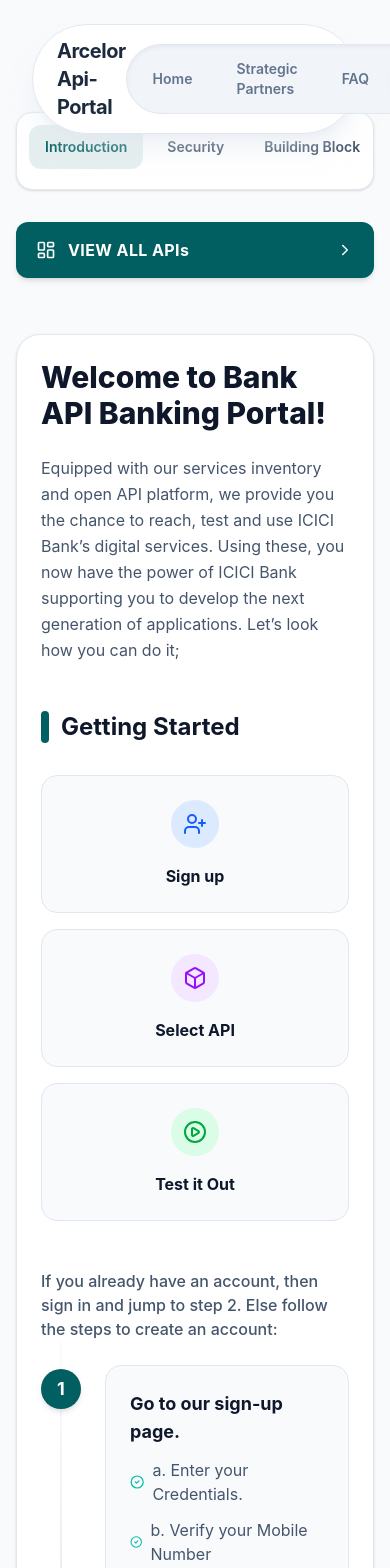
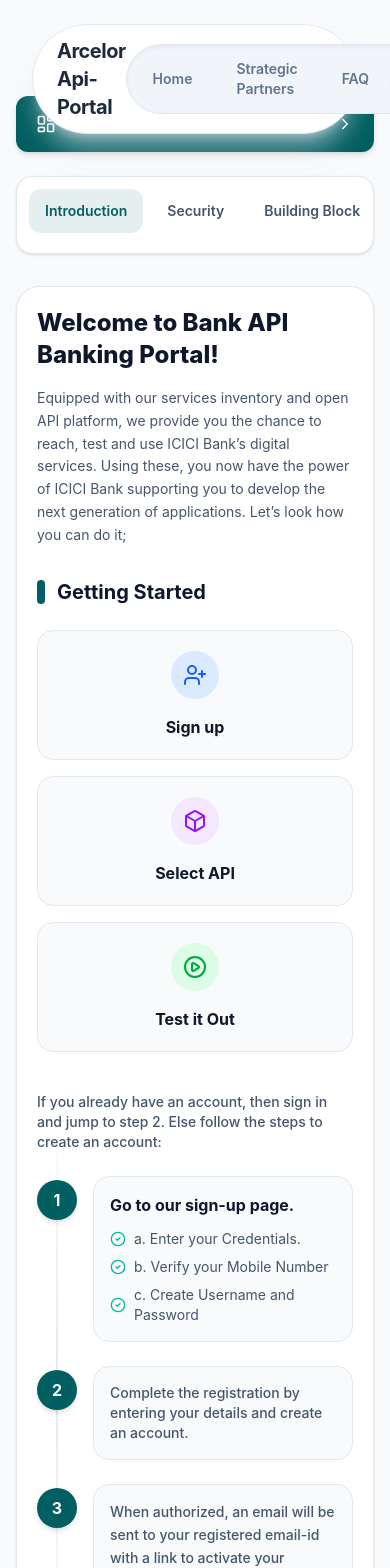
Before and after one commit to manthanvaghasiya/api-portal, a React (Vite) app: page /explore in a window 390 px wide. Shown: the top 1568 px of the page. Built offline with nearby package versions, Linux system fonts and the light colour scheme.

Commit message:
Update ExploreAPIs.jsx

```diff
--- a/src/pages/ExploreAPIs.jsx
+++ b/src/pages/ExploreAPIs.jsx
@@ -27,10 +27,16 @@
         {/* =========================================
             LEFT SIDEBAR (Navigation)
             ========================================= */}
-        <div className="w-full lg:w-72 shrink-0 pt-4">
+        <div className="w-full lg:w-72 shrink-0 lg:pt-4">
 
-          {/* Dashboard Button */}
-
+          {/* 🚨 FIX: Moved the Sandbox button INSIDE the sidebar so it stacks perfectly! */}
+          <Link to="/sandbox" className="w-full flex items-center justify-between bg-[#025f61] hover:bg-[#014849] text-white px-5 py-4 rounded-xl font-bold transition-all shadow-md mb-6 group">
+            <div className="flex items-center gap-3">
+              <LayoutDashboard size={20} />
+              <span className="tracking-wide">VIEW ALL APIs</span>
+            </div>
+            <ChevronRight size={18} className="group-hover:translate-x-1 transition-transform" />
+          </Link>
 
           {/* Categories Menu */}
           <div className="bg-white dark:bg-[#0d151c] rounded-2xl shadow-sm border border-slate-200 dark:border-slate-800 p-3 lg:p-4">
@@ -38,13 +44,19 @@
               Categories
             </h3>
 
-            {/* Mobile View: Horizontal Scroll / Laptop View: Vertical List */}
-            <div className="flex lg:flex-col gap-2 overflow-x-auto lg:overflow-visible hide-scrollbar pb-2 lg:pb-0">
+            {/* Mobile View: Horizontal Scroll / Desktop View: Vertical List */}
+            {/* 🚨 FIX: Added proper snapping and hid the scrollbar for mobile */}
+            <div className="flex lg:flex-col gap-2 overflow-x-auto lg:overflow-visible pb-2 lg:pb-0 snap-x snap-mandatory" style={{ scrollbarWidth: 'none', msOverflowStyle: 'none' }}>
+              <style>{`
+                /* Hide scrollbar for Chrome, Safari and Opera */
+                div::-webkit-scrollbar { display: none; }
+              `}</style>
+
               {categories.map((category) => (
                 <button
                   key={category}
                   onClick={() => setActiveCategory(category)}
-                  className={`whitespace-nowrap flex items-center justify-between px-4 py-3 rounded-xl font-semibold text-sm transition-all ${
+                  className={`snap-start whitespace-nowrap flex items-center justify-between px-4 py-3 rounded-xl font-semibold text-sm transition-all ${
                     activeCategory === category
                       ? 'bg-[#025f61]/10 dark:bg-[#025f61]/20 text-[#025f61] dark:text-teal-400'
                       : 'text-slate-600 dark:text-slate-400 hover:bg-slate-50 dark:hover:bg-white/5 hover:text-slate-900 dark:hover:text-white'
@@ -57,55 +69,49 @@
             </div>
           </div>
         </div>
-        <Link to="/sandbox" className="w-full flex items-center justify-between bg-[#025f61] hover:bg-[#014849] text-white px-5 py-4 rounded-xl font-bold transition-all shadow-md mb-6 group">
-            <div className="flex items-center gap-3">
-              <LayoutDashboard size={20} />
-              <span className="tracking-wide">VIEW ALL APIs</span>
-            </div>
-            <ChevronRight size={18} className="group-hover:translate-x-1 transition-transform" />
-          </Link>
+
 
         {/* =========================================
             RIGHT SIDE (Main Content Area)
             ========================================= */}
         <div className="flex-1">
-          <div className="bg-white dark:bg-[#0d151c] rounded-3xl shadow-sm border border-slate-200 dark:border-slate-800 p-6 lg:p-10 min-h-[600px]">
+          <div className="bg-white dark:bg-[#0d151c] rounded-3xl shadow-sm border border-slate-200 dark:border-slate-800 p-5 sm:p-6 lg:p-10 min-h-[600px]">
 
             {/* Show Introduction Content Only if 'Introduction' is selected */}
             {activeCategory === 'Introduction' ? (
               <div className="animate-in fade-in duration-500">
 
                 {/* Header Text */}
-                <h1 className="text-3xl lg:text-4xl font-extrabold text-slate-900 dark:text-white mb-6">
-                  Welcome to  Bank API Banking Portal!
+                <h1 className="text-2xl sm:text-3xl lg:text-4xl font-extrabold text-slate-900 dark:text-white mb-4 lg:mb-6">
+                  Welcome to Bank API Banking Portal!
                 </h1>
-                <p className="text-base lg:text-lg text-slate-600 dark:text-slate-300 leading-relaxed mb-12">
+                <p className="text-sm sm:text-base lg:text-lg text-slate-600 dark:text-slate-300 leading-relaxed mb-8 lg:mb-12">
                   Equipped with our services inventory and open API platform, we provide you the chance to reach, test and use ICICI Bank’s digital services. Using these, you now have the power of ICICI Bank supporting you to develop the next generation of applications. Let’s look how you can do it;
                 </p>
 
                 {/* Getting Started Section */}
-                <h2 className="text-2xl font-bold text-slate-900 dark:text-white mb-8 flex items-center gap-3">
-                  <div className="w-2 h-8 bg-[#025f61] rounded-full"></div>
+                <h2 className="text-xl sm:text-2xl font-bold text-slate-900 dark:text-white mb-6 lg:mb-8 flex items-center gap-3">
+                  <div className="w-2 h-6 sm:h-8 bg-[#025f61] rounded-full"></div>
                   Getting Started
                 </h2>
 
-                {/* The 3 Top Cards */}
-                <div className="grid grid-cols-1 md:grid-cols-3 gap-4 lg:gap-6 mb-12">
-                  <div className="bg-slate-50 dark:bg-[#111c24] p-6 rounded-2xl border border-slate-200 dark:border-slate-800 flex flex-col items-center text-center">
+                {/* The 3 Top Cards (Stack on mobile, side-by-side on tablet/desktop) */}
+                <div className="grid grid-cols-1 sm:grid-cols-3 gap-4 lg:gap-6 mb-10 lg:mb-12">
+                  <div className="bg-slate-50 dark:bg-[#111c24] p-5 sm:p-6 rounded-2xl border border-slate-200 dark:border-slate-800 flex flex-col items-center text-center">
                     <div className="w-12 h-12 bg-blue-100 dark:bg-blue-900/30 text-blue-600 dark:text-blue-400 rounded-full flex items-center justify-center mb-4">
                       <UserPlus size={24} />
                     </div>
                     <h3 className="font-bold text-slate-900 dark:text-white">Sign up</h3>
                   </div>
 
-                  <div className="bg-slate-50 dark:bg-[#111c24] p-6 rounded-2xl border border-slate-200 dark:border-slate-800 flex flex-col items-center text-center">
+                  <div className="bg-slate-50 dark:bg-[#111c24] p-5 sm:p-6 rounded-2xl border border-slate-200 dark:border-slate-800 flex flex-col items-center text-center">
                     <div className="w-12 h-12 bg-purple-100 dark:bg-purple-900/30 text-purple-600 dark:text-purple-400 rounded-full flex items-center justify-center mb-4">
                       <Box size={24} />
                     </div>
                     <h3 className="font-bold text-slate-900 dark:text-white">Select API</h3>
                   </div>
 
-                  <div className="bg-slate-50 dark:bg-[#111c24] p-6 rounded-2xl border border-slate-200 dark:border-slate-800 flex flex-col items-center text-center">
+                  <div className="bg-slate-50 dark:bg-[#111c24] p-5 sm:p-6 rounded-2xl border border-slate-200 dark:border-slate-800 flex flex-col items-center text-center">
                     <div className="w-12 h-12 bg-green-100 dark:bg-green-900/30 text-green-600 dark:text-green-400 rounded-full flex items-center justify-center mb-4">
                       <PlayCircle size={24} />
                     </div>
@@ -114,45 +120,47 @@
                 </div>
 
                 {/* Step-by-Step Instructions */}
-                <div className="space-y-8 relative before:absolute before:inset-0 before:ml-5 before:-translate-x-px md:before:mx-auto md:before:translate-x-0 before:h-full before:w-0.5 before:bg-gradient-to-b before:from-transparent before:via-slate-200 dark:before:via-slate-700 before:to-transparent">
-                  <p className="text-slate-600 dark:text-slate-400 font-medium mb-6 relative z-10 bg-white dark:bg-[#0d151c] inline-block pr-4">
+                {/* 🚨 FIX: Removed 'md:before:mx-auto' so the line stays perfectly aligned on the left for all screens */}
+                <div className="space-y-6 sm:space-y-8 relative before:absolute before:inset-y-0 before:left-5 before:-translate-x-px before:h-full before:w-0.5 before:bg-gradient-to-b before:from-transparent before:via-slate-200 dark:before:via-slate-700 before:to-transparent">
+
+                  <p className="text-sm sm:text-base text-slate-600 dark:text-slate-400 font-medium mb-6 relative z-10 bg-white dark:bg-[#0d151c] inline-block pr-4">
                     If you already have an account, then sign in and jump to step 2. Else follow the steps to create an account:
                   </p>
 
                   {/* Step 1 */}
-                  <div className="relative flex items-start gap-6">
-                    <div className="w-10 h-10 shrink-0 rounded-full bg-[#025f61] text-white flex items-center justify-center font-bold text-lg shadow-md z-10 relative mt-1">
+                  <div className="relative flex items-start gap-4 sm:gap-6">
+                    <div className="w-10 h-10 shrink-0 rounded-full bg-[#025f61] text-white flex items-center justify-center font-bold text-base sm:text-lg shadow-md z-10 relative mt-1">
                       1
                     </div>
-                    <div className="bg-slate-50 dark:bg-[#111c24] p-6 rounded-2xl border border-slate-200 dark:border-slate-800 w-full">
-                      <h4 className="text-lg font-bold text-slate-900 dark:text-white mb-3">Go to our sign-up page.</h4>
-                      <ul className="space-y-3 text-slate-600 dark:text-slate-400">
-                        <li className="flex items-center gap-2"><CheckCircle2 size={16} className="text-teal-500" /> a. Enter your Credentials.</li>
-                        <li className="flex items-center gap-2"><CheckCircle2 size={16} className="text-teal-500" /> b. Verify your Mobile Number</li>
-                        <li className="flex items-center gap-2"><CheckCircle2 size={16} className="text-teal-500" /> c. Create Username and Password</li>
+                    <div className="bg-slate-50 dark:bg-[#111c24] p-4 sm:p-6 rounded-2xl border border-slate-200 dark:border-slate-800 w-full">
+                      <h4 className="text-base sm:text-lg font-bold text-slate-900 dark:text-white mb-3">Go to our sign-up page.</h4>
+                      <ul className="space-y-2 sm:space-y-3 text-sm sm:text-base text-slate-600 dark:text-slate-400">
+                        <li className="flex items-center gap-2"><CheckCircle2 size={16} className="text-teal-500 shrink-0" /> a. Enter your Credentials.</li>
+                        <li className="flex items-center gap-2"><CheckCircle2 size={16} className="text-teal-500 shrink-0" /> b. Verify your Mobile Number</li>
+                        <li className="flex items-center gap-2"><CheckCircle2 size={16} className="text-teal-500 shrink-0" /> c. Create Username and Password</li>
                       </ul>
                     </div>
                   </div>
 
                   {/* Step 2 */}
-                  <div className="relative flex items-start gap-6">
-                    <div className="w-10 h-10 shrink-0 rounded-full bg-[#025f61] text-white flex items-center justify-center font-bold text-lg shadow-md z-10 relative mt-1">
+                  <div className="relative flex items-start gap-4 sm:gap-6">
+                    <div className="w-10 h-10 shrink-0 rounded-full bg-[#025f61] text-white flex items-center justify-center font-bold text-base sm:text-lg shadow-md z-10 relative mt-1">
                       2
                     </div>
-                    <div className="bg-slate-50 dark:bg-[#111c24] p-6 rounded-2xl border border-slate-200 dark:border-slate-800 w-full">
-                      <p className="text-slate-600 dark:text-slate-300 font-medium">
+                    <div className="bg-slate-50 dark:bg-[#111c24] p-4 sm:p-6 rounded-2xl border border-slate-200 dark:border-slate-800 w-full">
+                      <p className="text-sm sm:text-base text-slate-600 dark:text-slate-300 font-medium">
                         Complete the registration by entering your details and create an account.
                       </p>
                     </div>
                   </div>
 
                   {/* Step 3 */}
-                  <div className="relative flex items-start gap-6">
-                    <div className="w-10 h-10 shrink-0 rounded-full bg-[#025f61] text-white flex items-center justify-center font-bold text-lg shadow-md z-10 relative mt-1">
+                  <div className="relative flex items-start gap-4 sm:gap-6">
+                    <div className="w-10 h-10 shrink-0 rounded-full bg-[#025f61] text-white flex items-center justify-center font-bold text-base sm:text-lg shadow-md z-10 relative mt-1">
                       3
                     </div>
-                    <div className="bg-slate-50 dark:bg-[#111c24] p-6 rounded-2xl border border-slate-200 dark:border-slate-800 w-full">
-                      <p className="text-slate-600 dark:text-slate-300 font-medium leading-relaxed">
+                    <div className="bg-slate-50 dark:bg-[#111c24] p-4 sm:p-6 rounded-2xl border border-slate-200 dark:border-slate-800 w-full">
+                      <p className="text-sm sm:text-base text-slate-600 dark:text-slate-300 font-medium leading-relaxed">
                         When authorized, an email will be sent to your registered email-id with a link to activate your account by logging in. You now have access to your dashboard. From here you can create and configure your apps.
                       </p>
                     </div>
@@ -161,13 +169,13 @@
                 </div>
               </div>
             ) : (
-              // Empty State for other categories (You can fill these in later!)
-              <div className="flex flex-col items-center justify-center h-full text-center animate-in fade-in pt-20">
+              // Empty State for other categories
+              <div className="flex flex-col items-center justify-center h-full text-center animate-in fade-in pt-10 sm:pt-20">
                 <Box size={48} className="text-slate-300 dark:text-slate-700 mb-4" />
-                <h2 className="text-2xl font-bold text-slate-900 dark:text-white mb-2">
+                <h2 className="text-xl sm:text-2xl font-bold text-slate-900 dark:text-white mb-2">
                   {activeCategory} APIs
                 </h2>
-                <p className="text-slate-500 dark:text-slate-400 max-w-md">
+                <p className="text-sm sm:text-base text-slate-500 dark:text-slate-400 max-w-md px-4">
                   Documentation and endpoints for {activeCategory} will appear here. Select "Introduction" to see the getting started guide.
                 </p>
               </div>
```
